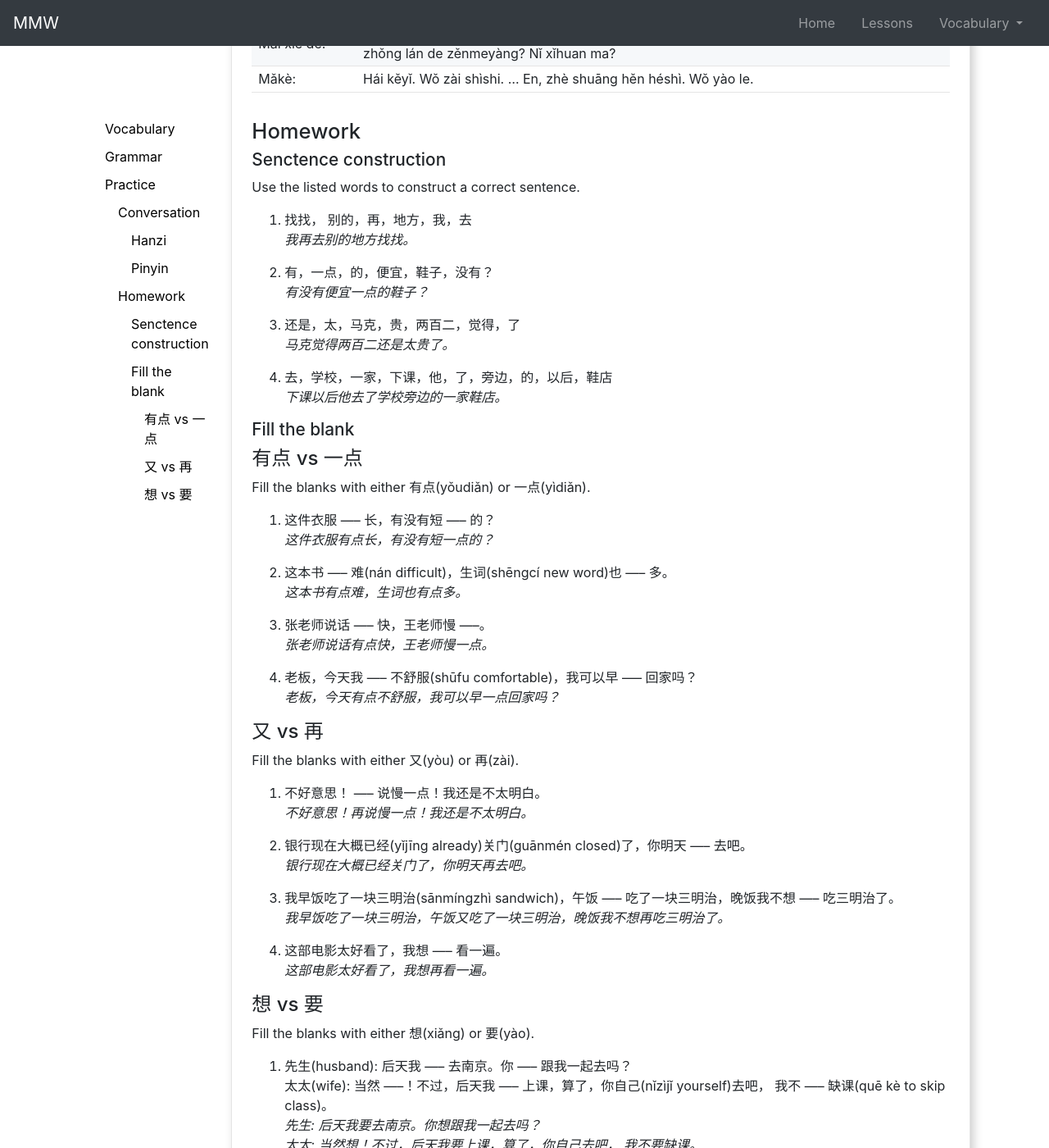
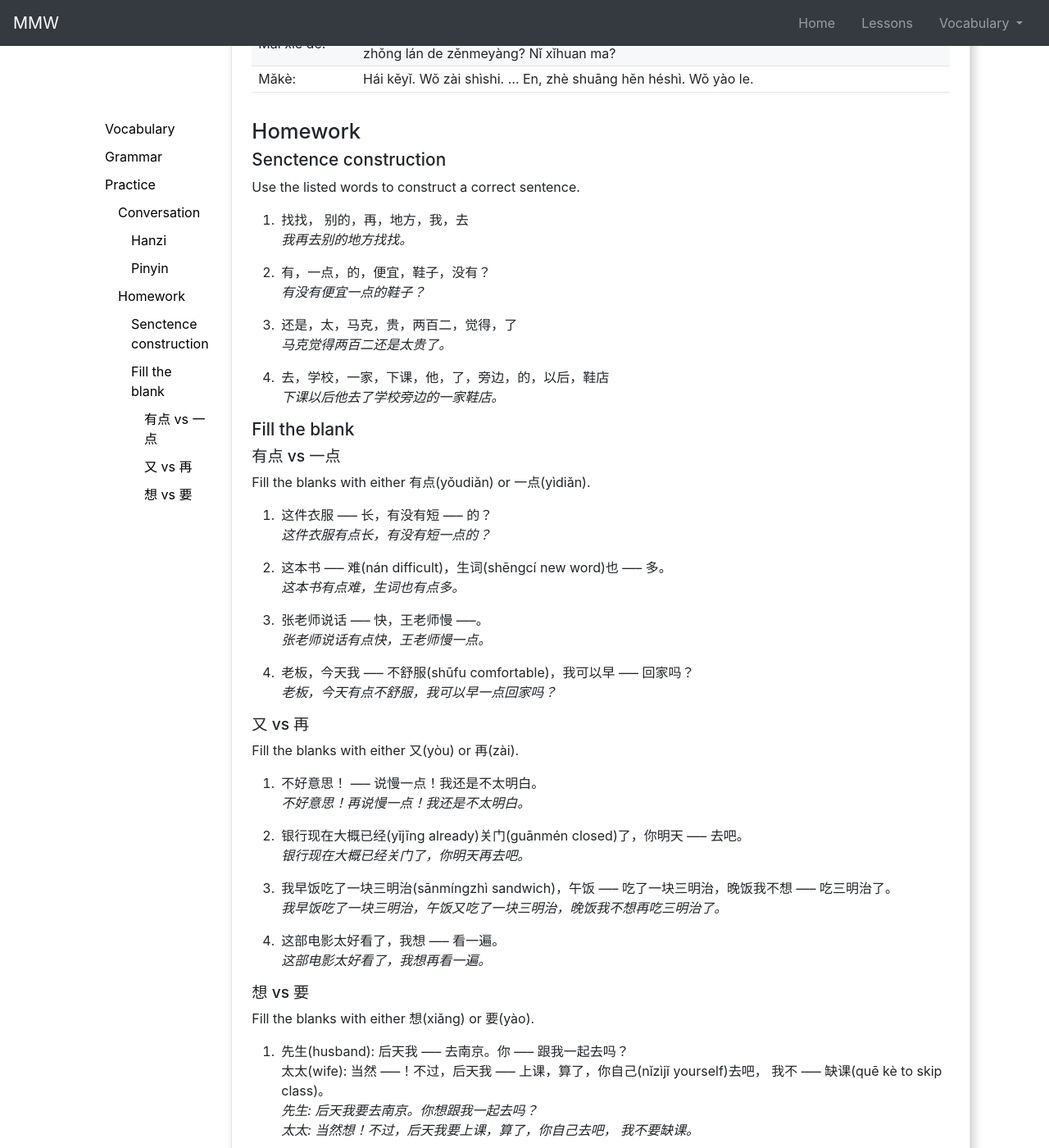
Before and after one commit to johannst/mmw, a Jekyll site: the page built from _posts/2018-11-04-weekly12.md, in a window 1280 px wide and 1400 px high, scrolled down 3282 px. Shown: the whole window at 82% size. Built offline with Jekyll 4.4.1, drawn with Linux system fonts in a browser that asks for light colours; the table of contents is made by our own code.

Commit message:
added order list style

```diff
--- a/_sass/my-simple-theme/globals.scss
+++ b/_sass/my-simple-theme/globals.scss
@@ -28,10 +28,26 @@ body {
   h1 { font-size: 2rem; }
   h2 { font-size: 1.6rem; }
   h3 { font-size: 1.3rem; }
+  h4 { font-size: 1.2rem; }
+  h5 { font-size: 1.1rem; }
   article {
     box-shadow: 4px 4px 12px 0 rgba(0, 0, 0, 0.2);
     border-radius: 5px;
     border: 1px solid #e4e4e4;
+
+    ol {
+      padding-left: 2rem;
+      // list-style-type: none;
+      li   {
+        // color: black;
+        // display: block;
+        // padding-top: 0.25rem;
+        // padding-bottom: 0.25rem;
+        padding-left: 0.25rem;
+        // border-top: 0.1rem solid #e5e5e5;
+        // border-bottom: 0.1rem solid #e5e5e5;
+      }
+    }
   }
 }
 
```
